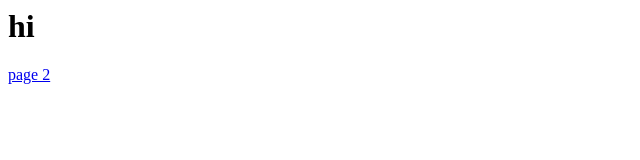
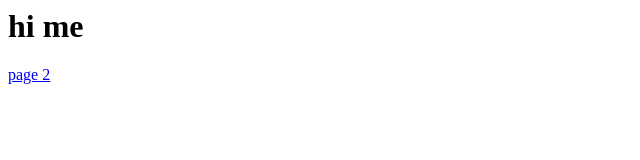
Before and after one commit to iharkis/docsupply, a website: page docs/index.html in a window 1280 px wide. Shown: the full height of the page, 0-640 px from the left. Drawn offline with Linux system fonts and the light colour scheme.

Commit message:
Update index.html

```diff
--- a/docs/index.html
+++ b/docs/index.html
@@ -1,3 +1,3 @@
-<h1>hi</h1>
+<h1>hi me</h1>
 
 <a href="page2.html">page 2</a>
```
